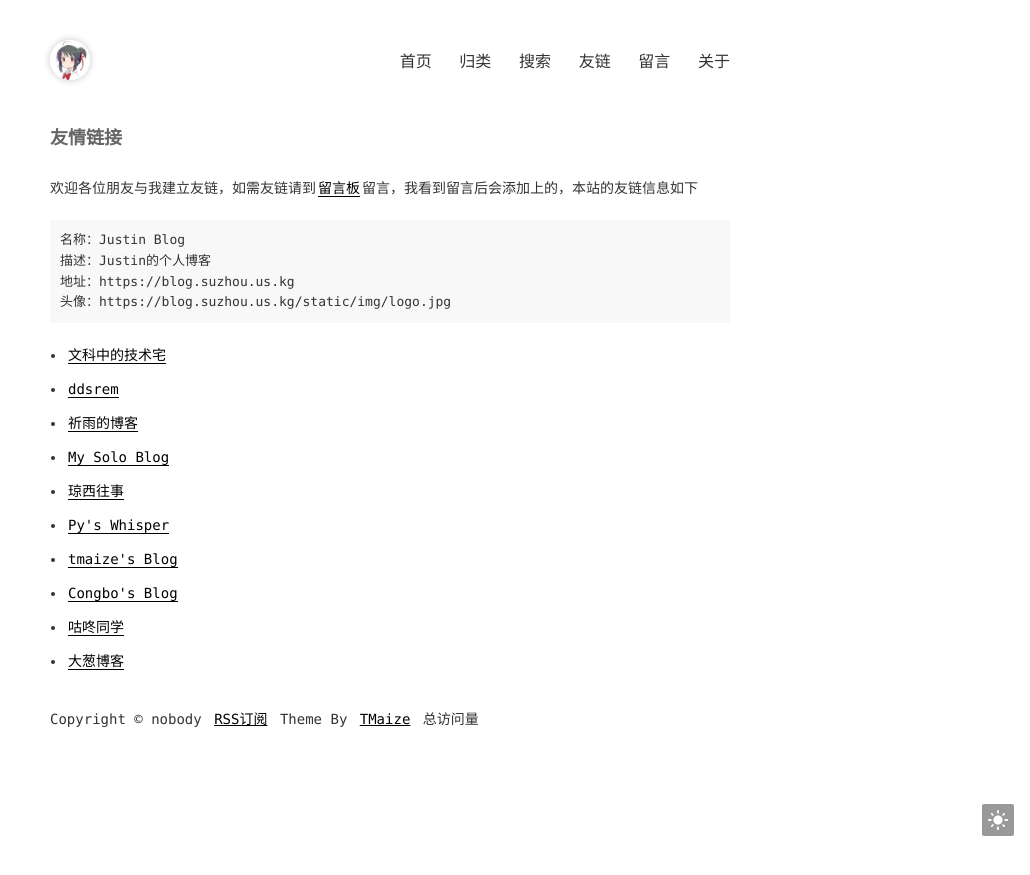
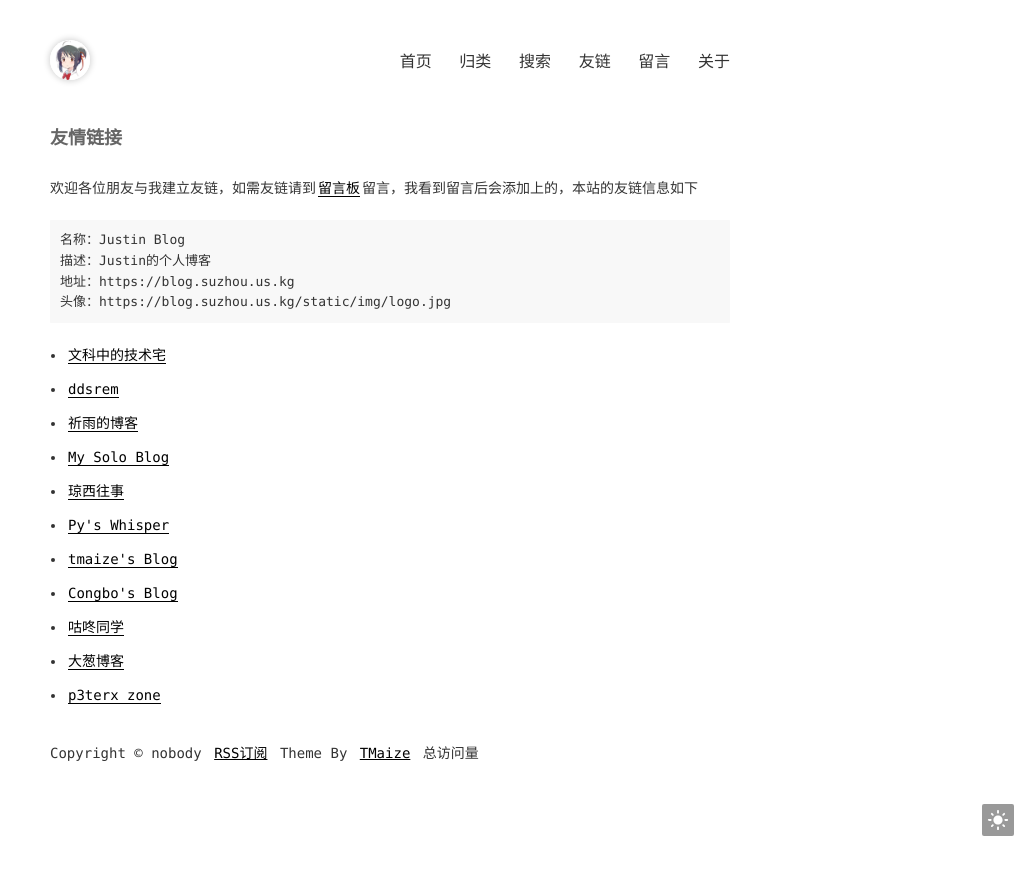
Before and after one commit to JustinHuber/justinhuber.github.io, a Jekyll site: the page built from pages/links.md, in a window 1280 px wide. Shown: the top 875 px of the page, without its empty margins (250-1280 px from the left). Built offline with Jekyll 4.4.1, drawn with Linux system fonts in a browser that asks for light colours; comment, search, counter and statistics services are not loaded.

Commit message:
Update _config.yml

```diff
--- a/_config.yml
+++ b/_config.yml
@@ -78,3 +78,5 @@ links:
     url: https://gudong.site
   - title: 大葱博客
     url: https://blog.zzzdc.com/
+  - title: p3terx zone
+    url: https://p3terx.com/
```
